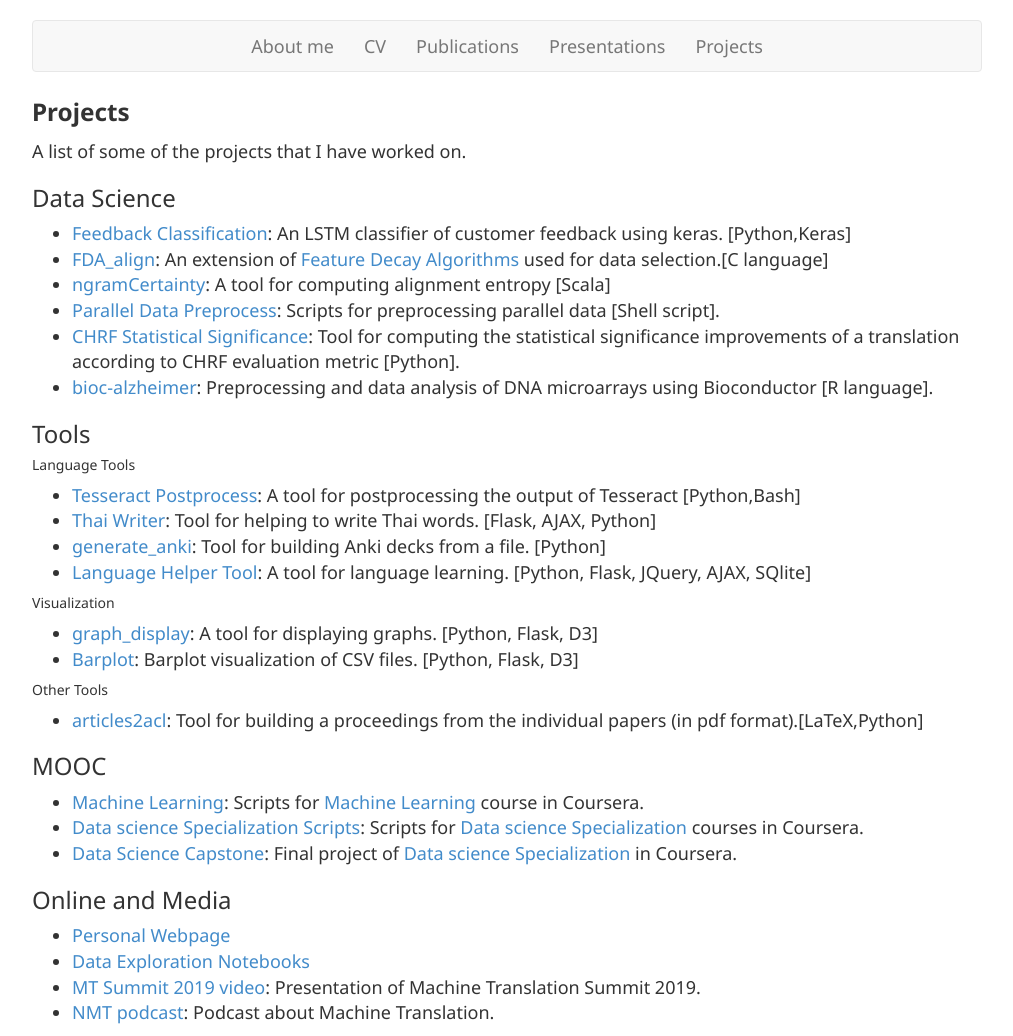
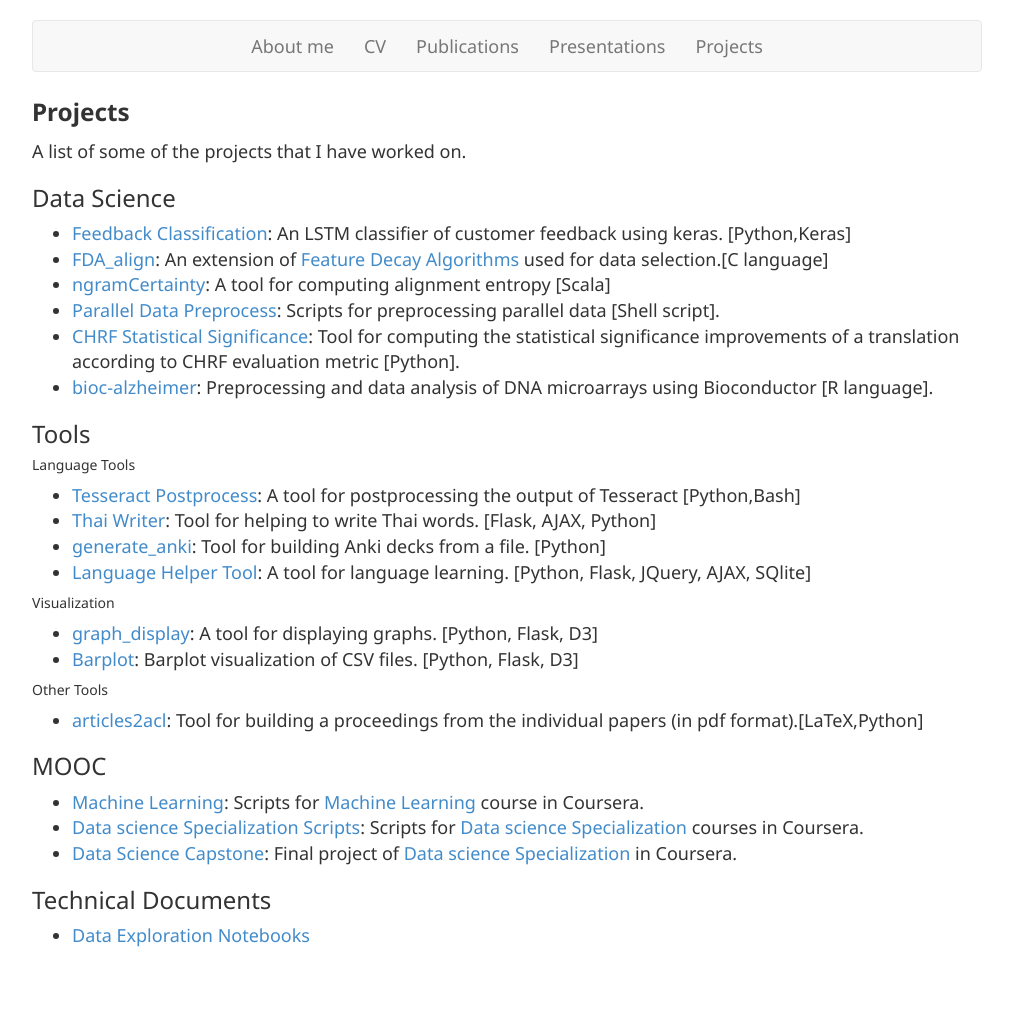
Before and after one commit to alberto-poncelas/alberto-poncelas.github.io, a Jekyll site: the page built from projects.md, in a window 1280 px wide. Shown: the whole page, without its empty margins (133-1146 px from the left). Built offline with Jekyll 4.4.1, drawn with Linux system fonts in a browser that asks for light colours; nearby versions of some CDN libraries; after the commit the page ends 959 px from its top, so only the background shows below that.

Commit message:
technical documents added

```diff
--- a/projects.md
+++ b/projects.md
@@ -37,9 +37,6 @@ A list of some of the projects that I have worked on.
 * [Data Science Capstone](https://github.com/alberto-poncelas/CourseraDataScienceCapstone): Final project of [Data science Specialization](https://www.coursera.org/specializations/jhu-data-science) in Coursera.
 
 
-### Online and Media
+### Technical Documents
 
-* [Personal Webpage](https://alberto-poncelas.github.io/)
 * [Data Exploration Notebooks](https://github.com/alberto-poncelas/data_exploration_notebooks)
-* [MT Summit 2019 video](https://www.youtube.com/watch?v=1fOAHGbSPvg): Presentation of Machine Translation Summit 2019.
-* [NMT podcast](https://soundcloud.com/theadaptcentre/alberto-poncelas): Podcast about Machine Translation.
```
